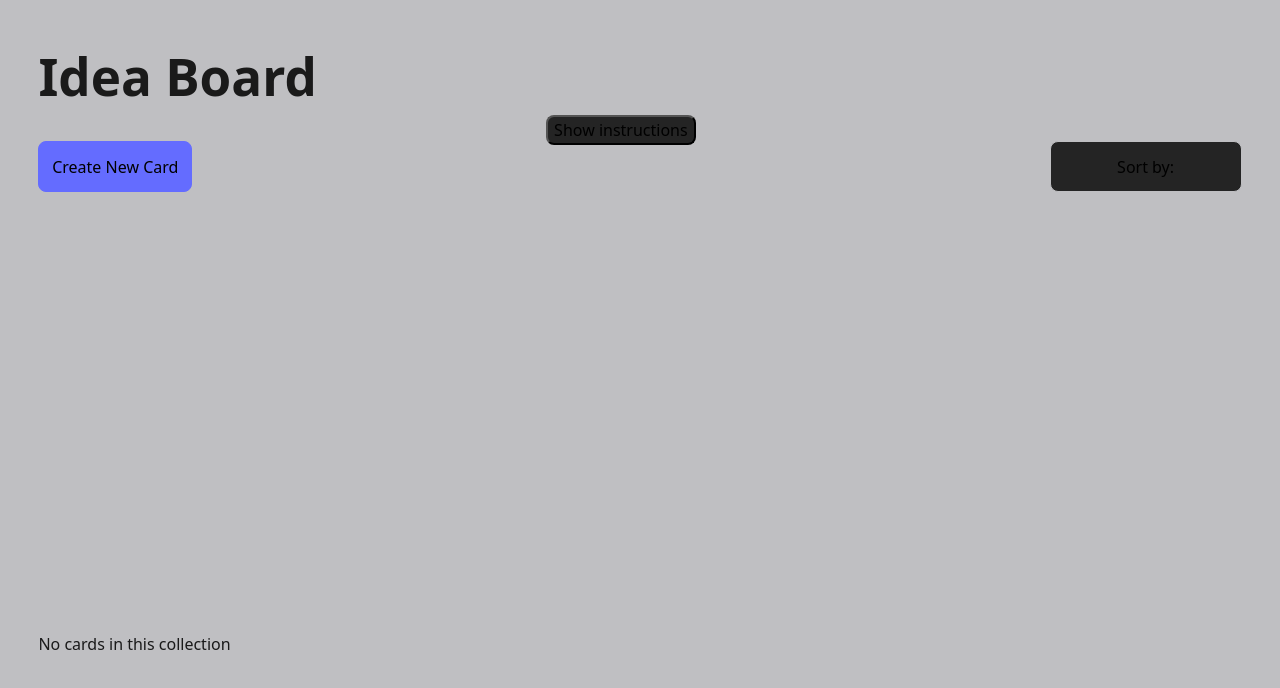
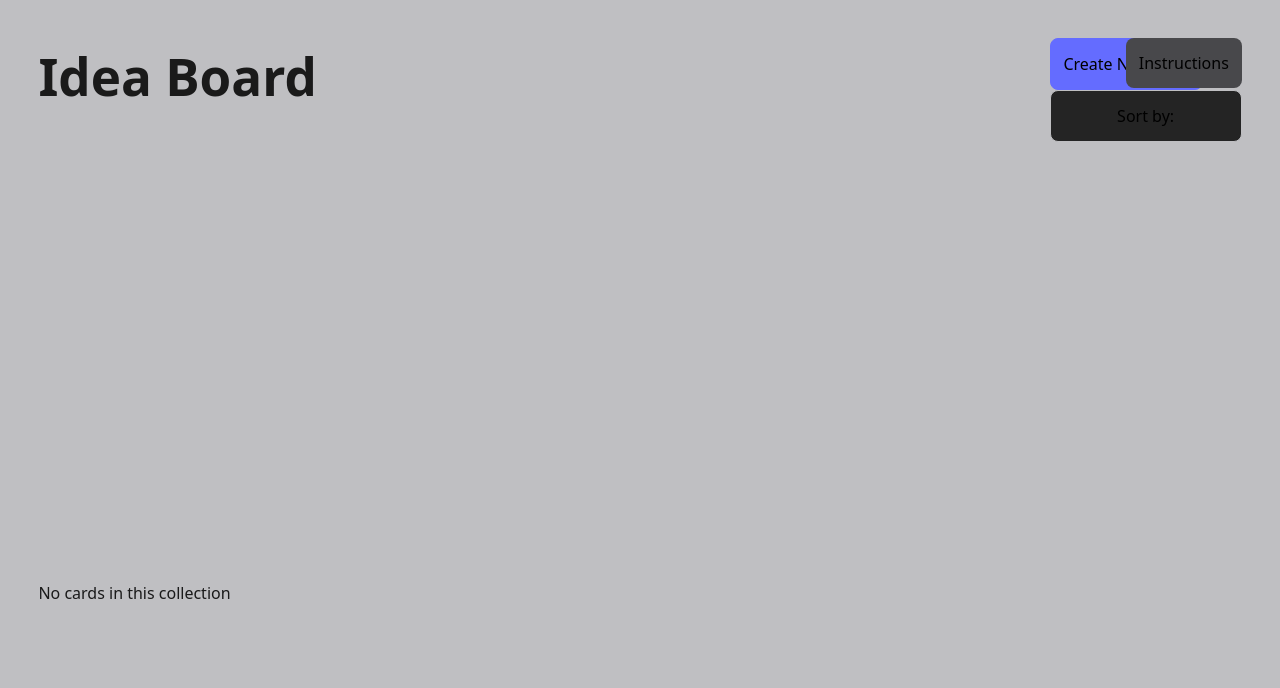
Before and after one commit to juliscapucin/idea-board, a React (Vite) app: page / in a window 1280 px wide. Shown: the top 688 px of the page. Built offline with nearby package versions, Linux system fonts and the light colour scheme.

Commit message:
add close button + button components

```diff
--- a/src/App.tsx
+++ b/src/App.tsx
@@ -7,6 +7,7 @@ import { DropDownMenu, IdeaCard, Instructions } from "./components/"
 import { IdeaCardType } from "./types"
 
 import { incompleteCardMessage } from "./lib/feedback-messages"
+import { ButtonPrimary } from "./components/Buttons"
 
 function App() {
 	const containerRef = useRef<HTMLDivElement>(null)
@@ -89,13 +90,16 @@ function App() {
 
 	return (
 		<main className='main'>
-			<h1>Idea Board</h1>
 			<div className='main__header'>
-				<button className='button-main' onClick={createNewIdea}>
-					Create New Card
-				</button>
 				<Instructions />
-				<DropDownMenu {...{ sort }} />
+				<h1 className='main__title'>Idea Board</h1>
+				<div>
+					<ButtonPrimary classes='button-main' onClickAction={createNewIdea}>
+						Create New Card
+					</ButtonPrimary>
+					{/* SORT DROPDOWN */}
+					<DropDownMenu {...{ sort }} />
+				</div>
 			</div>
 			<div ref={containerRef} className='main__desktop'>
 				{ideaCardCollection.length === 0 ? (
--- /dev/null
+++ b/src/components/Buttons.tsx
@@ -0,0 +1,44 @@
+import { IconClose } from "./Icons"
+
+type ButtonProps = {
+	onClickAction: (arg: boolean) => void
+	classes?: string
+	children?: React.ReactNode
+}
+
+export function ButtonClose({ onClickAction, classes }: ButtonProps) {
+	return (
+		<button
+			className={`button-close ${classes}`}
+			onClick={() => onClickAction(false)}
+		>
+			<IconClose />
+		</button>
+	)
+}
+
+export function ButtonPrimary({
+	onClickAction,
+	classes,
+	children,
+}: ButtonProps) {
+	return (
+		<button
+			className={`button-main ${classes}`}
+			onClick={() => onClickAction(false)}
+		>
+			{children}
+		</button>
+	)
+}
+
+export function ButtonFaded({ onClickAction, classes, children }: ButtonProps) {
+	return (
+		<button
+			className={`button-faded ${classes}`}
+			onClick={() => onClickAction(false)}
+		>
+			{children}
+		</button>
+	)
+}
--- /dev/null
+++ b/src/components/Icons.tsx
@@ -0,0 +1,8 @@
+export function IconClose() {
+	return (
+		<div className='icon-close'>
+			<div className='icon-close__line rotate-45'></div>
+			<div className='icon-close__line -rotate-45'></div>
+		</div>
+	)
+}
--- a/src/components/IdeaCard.tsx
+++ b/src/components/IdeaCard.tsx
@@ -10,6 +10,7 @@ import { IdeaCardType } from "../types"
 import { duplicatedTitleMessage } from "../lib/feedback-messages"
 import { formatDateAndTime } from "../lib/utils"
 import { useCardDrag } from "../hooks"
+import { ButtonFaded, ButtonPrimary } from "./Buttons"
 
 type IdeaCardProps = {
 	ideaCard: IdeaCardType
@@ -142,6 +143,7 @@ export default function IdeaCard({
 						Idea title
 					</label>
 					<input
+						className='idea-card__title'
 						ref={titleRef}
 						value={newTitle}
 						type='text'
@@ -192,13 +194,11 @@ export default function IdeaCard({
 				</div>
 
 				<div className='idea-card__buttons'>
-					<button onClick={() => deleteIdea(title)} className='button-faded'>
+					<ButtonFaded onClickAction={() => deleteIdea(title)}>
 						Delete Card
-					</button>
+					</ButtonFaded>
 					{(isEditingTitle || isEditingDescription) && (
-						<button onClick={saveIdea} className='button-main'>
-							Save
-						</button>
+						<ButtonPrimary onClickAction={saveIdea}>Save</ButtonPrimary>
 					)}
 				</div>
 				<div>
--- a/src/components/Instructions.tsx
+++ b/src/components/Instructions.tsx
@@ -1,20 +1,20 @@
 import { useState } from "react"
+import { ButtonClose, ButtonFaded } from "./Buttons"
 
 export default function Instructions() {
 	const [showInstructions, setShowInstructions] = useState(false)
 	return (
-		<div>
-			<button onClick={() => setShowInstructions(true)}>
-				Show instructions
-			</button>
+		<div className='instructions'>
+			<ButtonFaded onClickAction={() => setShowInstructions(true)}>
+				Instructions
+			</ButtonFaded>
 			{showInstructions && (
 				<div className='instructions__popup text-left'>
-					<button
-						className='instructions__button-close'
-						onClick={() => setShowInstructions(false)}
-					>
-						Hide instructions
-					</button>
+					<ButtonClose
+						classes={"instructions__button-close"}
+						onClickAction={() => setShowInstructions(false)}
+					/>
+
 					<h2>Task</h2>
 					<p>
 						Build an idea board that allows a user to create new ideas, edit
--- /dev/null
+++ b/src/styles/buttons.css
@@ -0,0 +1,38 @@
+button {
+	display: block;
+	font-size: 1em;
+	font-weight: 500;
+	font-family: inherit;
+	border: none;
+	cursor: pointer;
+}
+
+button:focus,
+button:focus-visible {
+	outline: 4px dotted var(--color-tertiary);
+}
+
+.button-main {
+	border: 1px solid var(--color-link);
+	background-color: var(--color-tertiary);
+	border-radius: var(--radius-md);
+	padding: var(--space-xs);
+	transition: background-color 0.3s;
+}
+
+.button-main:hover {
+	background-color: var(--color-faded-light);
+	border-color: var(--color-tertiary);
+}
+
+.button-faded {
+	background-color: var(--color-faded-medium);
+	border-radius: var(--radius-md);
+	padding: var(--space-xs);
+}
+
+.button-close {
+	display: block;
+	width: 3rem;
+	height: 3rem;
+}
--- /dev/null
+++ b/src/styles/icons.css
@@ -0,0 +1,13 @@
+.icon-close {
+	position: relative;
+	width: 100%;
+	aspect-ratio: square;
+	background-color: var(--color-primary);
+}
+
+.icon-close__line {
+	background-color: var(--color-secondary);
+	width: 100%;
+	height: 1px;
+	position: absolute;
+}
--- a/src/styles/idea-card.css
+++ b/src/styles/idea-card.css
@@ -7,6 +7,10 @@
 	border-radius: var(--round-corner-sm);
 	/* transition: all 1s ease-out; */
 	border: solid 2px var(--color-primary);
+}
+
+.idea-card__title {
+	text-transform: capitalize;
 }
 
 .idea-card input {
@@ -29,9 +33,11 @@
 }
 
 .idea-card__buttons {
-	width: full;
+	width: 100%;
+	margin-top: var(--space-xxs);
 	display: flex;
 	justify-content: center;
+	align-items: center;
 	gap: var(--space-sm);
 	margin-bottom: var(--space-md);
 }
--- a/src/styles/index.css
+++ b/src/styles/index.css
@@ -3,6 +3,9 @@
 @import "main.css";
 @import "utilities.css";
 
+@import "icons.css";
+@import "buttons.css";
+
 @import "dropdown-menu.css";
 @import "idea-card.css";
 @import "idea-card-form.css";
--- a/src/styles/instructions.css
+++ b/src/styles/instructions.css
@@ -1,17 +1,23 @@
 .instructions {
+	position: absolute;
+	top: 0;
+	right: 0;
+	z-index: 10;
 }
 
 .instructions__popup {
 	position: absolute;
-	top: 0;
-	left: 0;
-	padding: var(--padding-md);
-	background-color: var(--color-primary);
+	top: 100%;
+	right: 0;
+	width: 50vw;
+	padding: var(--space-xl) var(--space-md);
+	background-color: var(--color-faded-dark);
 }
 
 .instructions__button-close {
 	position: absolute;
-	top: var(--padding-xs);
-	right: var(--padding-xs);
+	top: 0;
+	right: 0;
 	z-index: 10;
+	background-color: var(--color-faded-dark);
 }
--- a/src/styles/main.css
+++ b/src/styles/main.css
@@ -14,37 +14,6 @@ a:hover {
 
 h1 {
 	font-size: var(--text-xl);
-}
-
-button {
-	display: block;
-	font-size: 1em;
-	font-weight: 500;
-	font-family: inherit;
-	background-color: var(--color-primary);
-	border-radius: var(--radius-md);
-	cursor: pointer;
-	transition: border-color 0.25s;
-}
-
-button:focus,
-button:focus-visible {
-	outline: 4px auto -webkit-focus-ring-color;
-}
-
-.button-main {
-	margin-top: var(--space-sm);
-	border: 1px solid var(--color-link);
-	padding: var(--space-xs);
-	background-color: var(--color-tertiary);
-}
-
-.button-main:hover {
-	border-color: #646cff;
-}
-
-.button-faded {
-	background-color: var(--color-faded);
 }
 
 @media (prefers-color-scheme: light) {
@@ -88,6 +57,11 @@ textarea {
 	resize: none;
 }
 
+input:focus-visible,
+textarea:focus-visible {
+	outline: 2px solid var(--color-primary);
+}
+
 .main {
 	width: 100%;
 	height: 100svh;
@@ -103,9 +77,16 @@ textarea {
 
 .main__header {
 	position: relative;
+	width: 100%;
 	display: flex;
 	justify-content: space-between;
 	margin-bottom: var(--space-lg);
+}
+
+.main__title {
+	display: block;
+	width: 100%;
+	text-align: left;
 }
 
 .main__no-cards {
--- a/src/styles/utilities.css
+++ b/src/styles/utilities.css
@@ -14,6 +14,14 @@
 	opacity: 1;
 }
 
+.rotate-45 {
+	transform: rotate(45deg);
+}
+
+.-rotate-45 {
+	transform: rotate(-45deg);
+}
+
 .text-left {
 	text-align: left;
 }
```
